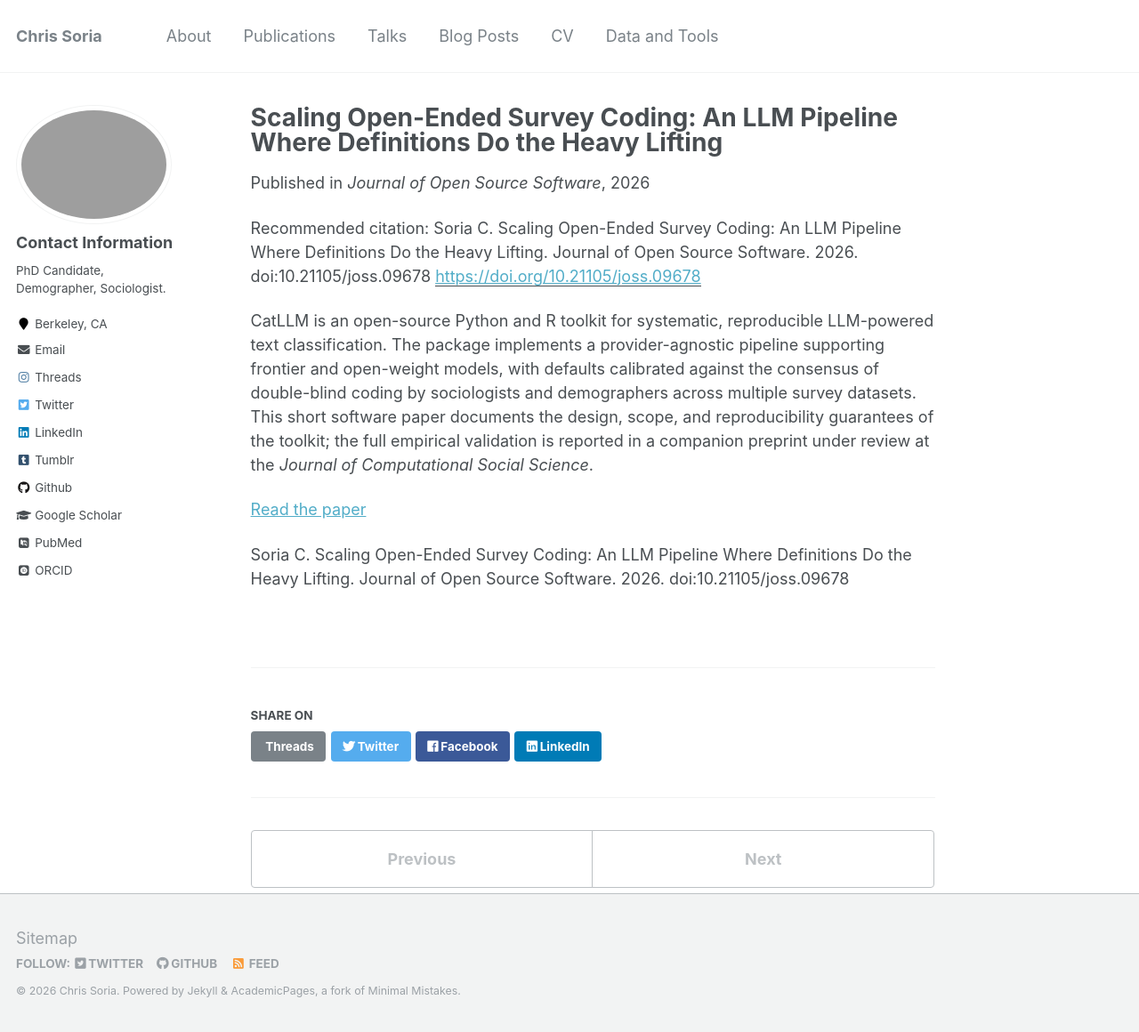
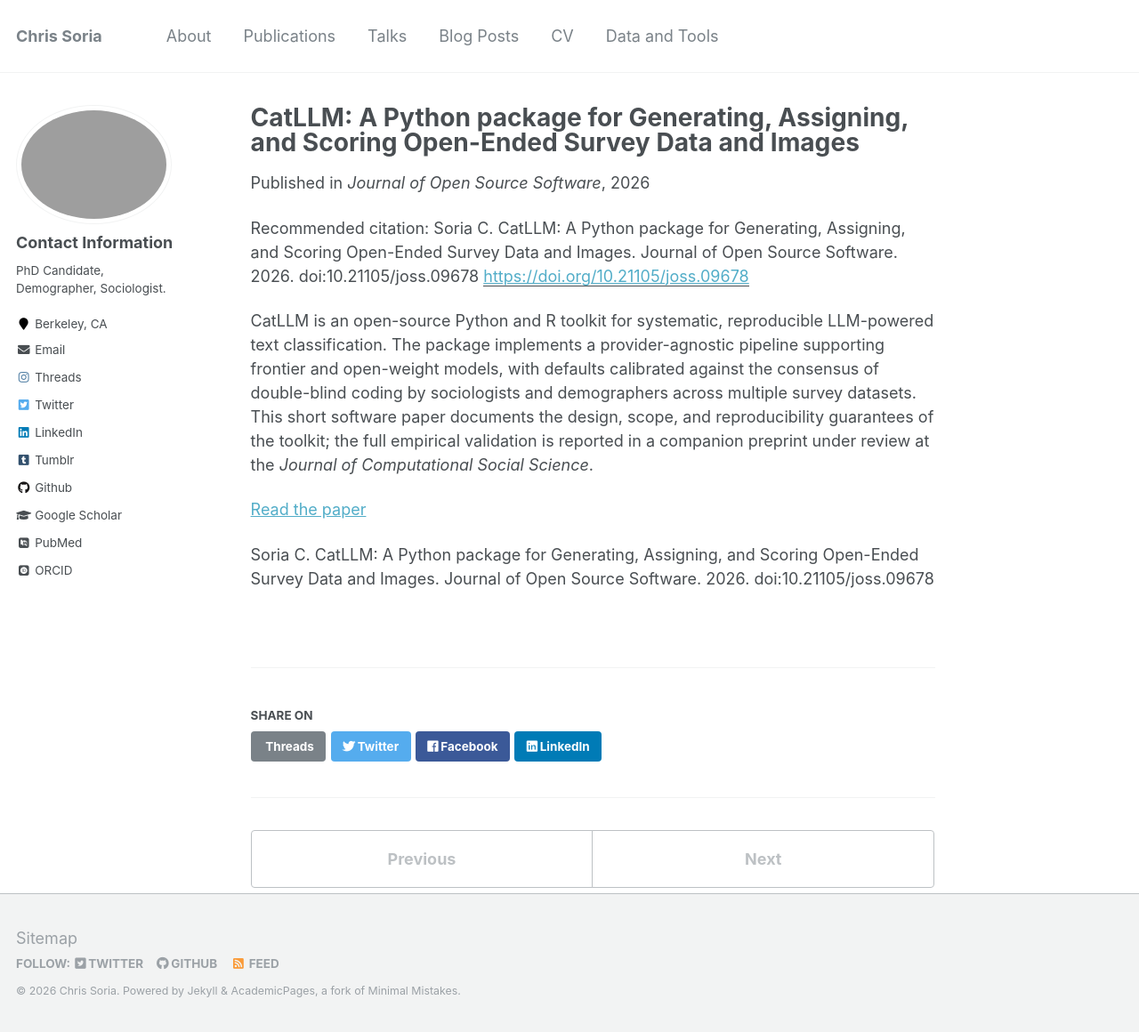
Before and after one commit to chrissoria/chrissoria.github.io, a Jekyll site: the page built from _publications/2026-05-18-catllm-joss.md, in a window 1280 px wide and 1160 px high. Shown: the whole window at 89% size. Built offline with Jekyll 4.4.1, drawn with Linux system fonts in a browser that asks for light colours; some web fonts are replaced.

Commit message:
publications: update JOSS paper title to published version
Co-Authored-By: Claude Opus 4.7 <noreply@anthropic.com>

```diff
--- a/_publications/2026-05-18-catllm-joss.md
+++ b/_publications/2026-05-18-catllm-joss.md
@@ -1,5 +1,5 @@
 ---
-title: "Scaling Open-Ended Survey Coding: An LLM Pipeline Where Definitions Do the Heavy Lifting"
+title: "CatLLM: A Python package for Generating, Assigning, and Scoring Open-Ended Survey Data and Images"
 collection: publications
 type: peer-reviewed
 permalink: /publication/2026-05-18-catllm-joss
@@ -7,10 +7,10 @@ excerpt: 'Peer-reviewed software paper introducing CatLLM, an open-source Python
 date: 2026-05-18
 venue: 'Journal of Open Source Software'
 paperurl: 'https://doi.org/10.21105/joss.09678'
-citation: 'Soria C. Scaling Open-Ended Survey Coding: An LLM Pipeline Where Definitions Do the Heavy Lifting. Journal of Open Source Software. 2026. doi:10.21105/joss.09678'
+citation: 'Soria C. CatLLM: A Python package for Generating, Assigning, and Scoring Open-Ended Survey Data and Images. Journal of Open Source Software. 2026. doi:10.21105/joss.09678'
 ---
 CatLLM is an open-source Python and R toolkit for systematic, reproducible LLM-powered text classification. The package implements a provider-agnostic pipeline supporting frontier and open-weight models, with defaults calibrated against the consensus of double-blind coding by sociologists and demographers across multiple survey datasets. This short software paper documents the design, scope, and reproducibility guarantees of the toolkit; the full empirical validation is reported in a companion preprint under review at the *Journal of Computational Social Science*.
 
 [Read the paper](https://doi.org/10.21105/joss.09678)
 
-Soria C. Scaling Open-Ended Survey Coding: An LLM Pipeline Where Definitions Do the Heavy Lifting. Journal of Open Source Software. 2026. doi:10.21105/joss.09678
+Soria C. CatLLM: A Python package for Generating, Assigning, and Scoring Open-Ended Survey Data and Images. Journal of Open Source Software. 2026. doi:10.21105/joss.09678
```
Also changed, not shown: _pages/catllm.md (+1 -1 lines).
